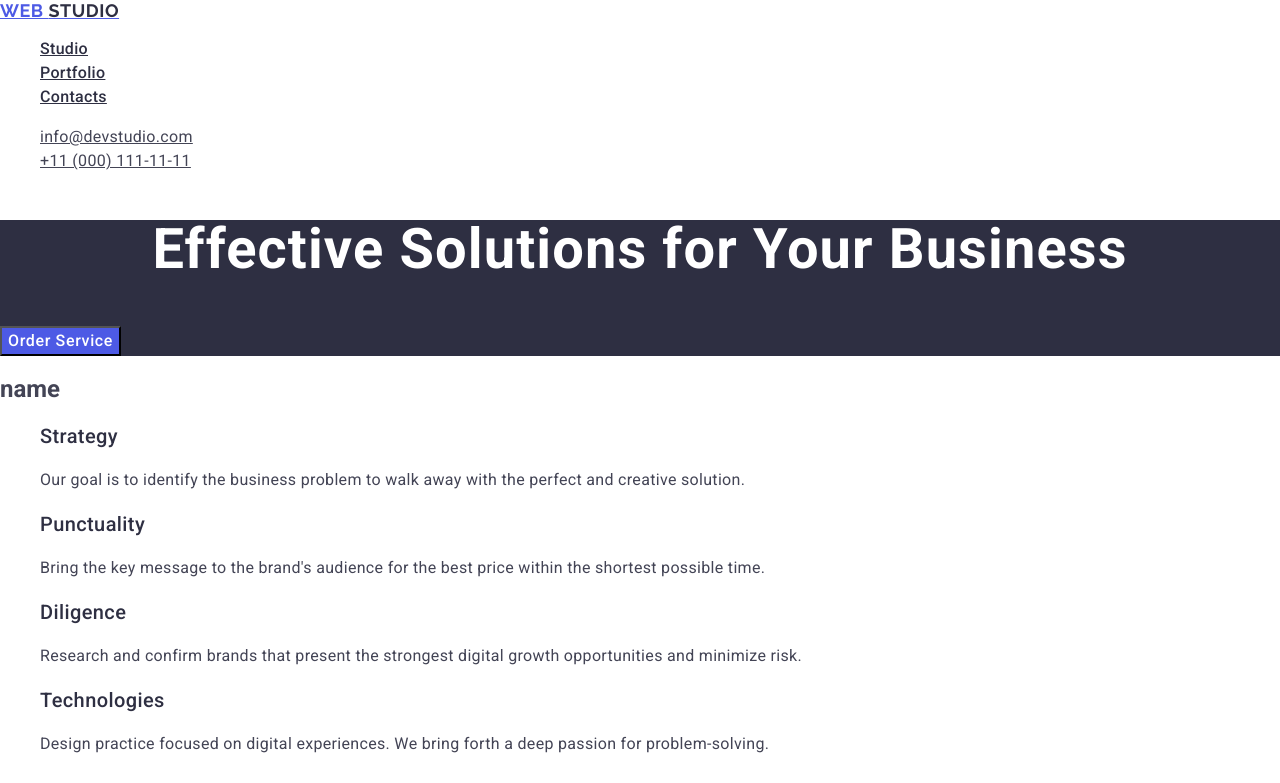
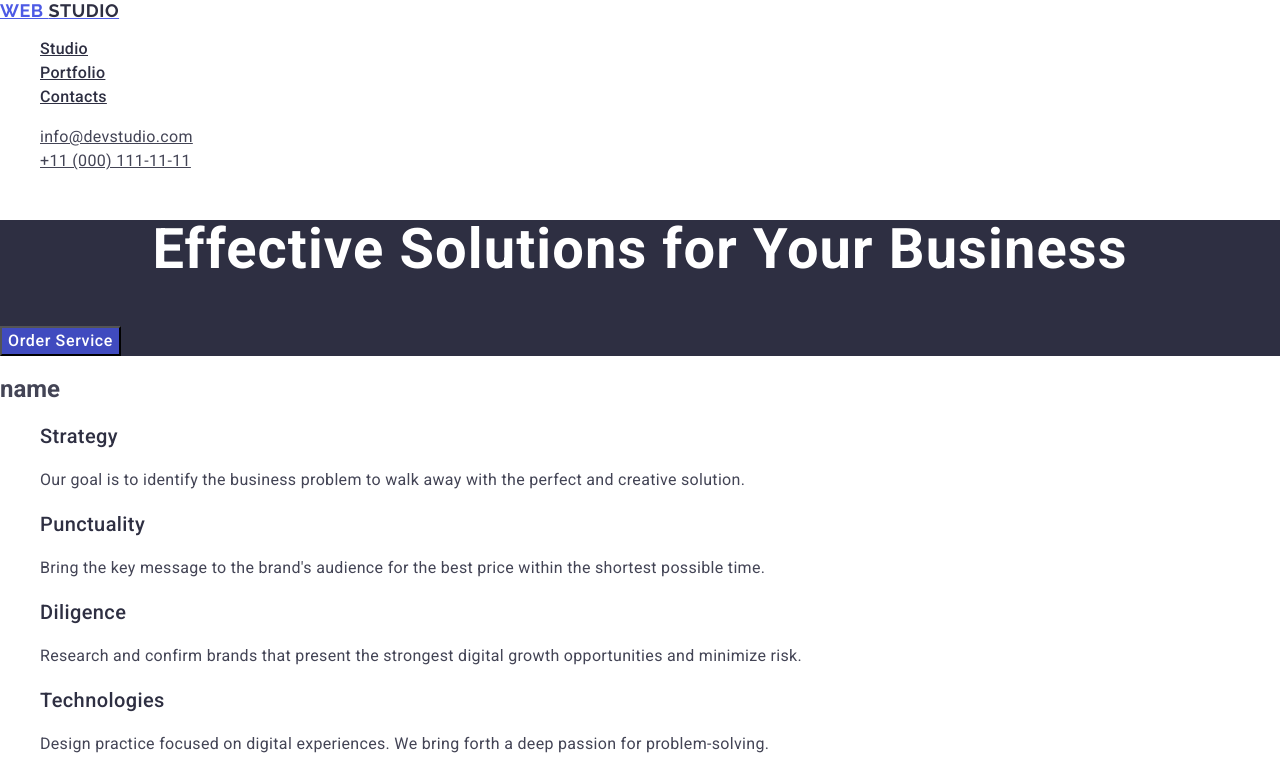
Before and after one commit to fokasiyy/goit-markup-hw-02, a plain HTML site: page index.html in a window 1280 px wide. Shown: the top 783 px of the page. Drawn offline with nearby package versions, Linux system fonts and the light colour scheme.

```diff
--- a/css/styles.css
+++ b/css/styles.css
@@ -74,9 +74,10 @@ ol {
   letter-spacing: 0.02em;
   text-align: center;
   color: #fff;
+  cursor: pointer;
 }
 .main-ti {
-  background-color: #4d5ae5;
+  background-color: #404bbf;
 }
 .main-ti {
   font-weight: 500;
@@ -134,6 +135,7 @@ ol {
   letter-spacing: 0.02em;
   text-align: center;
   color: #2e2f42;
+  text-transform: capitalize;
 }
 .section-item {
   font-weight: 500;
```
